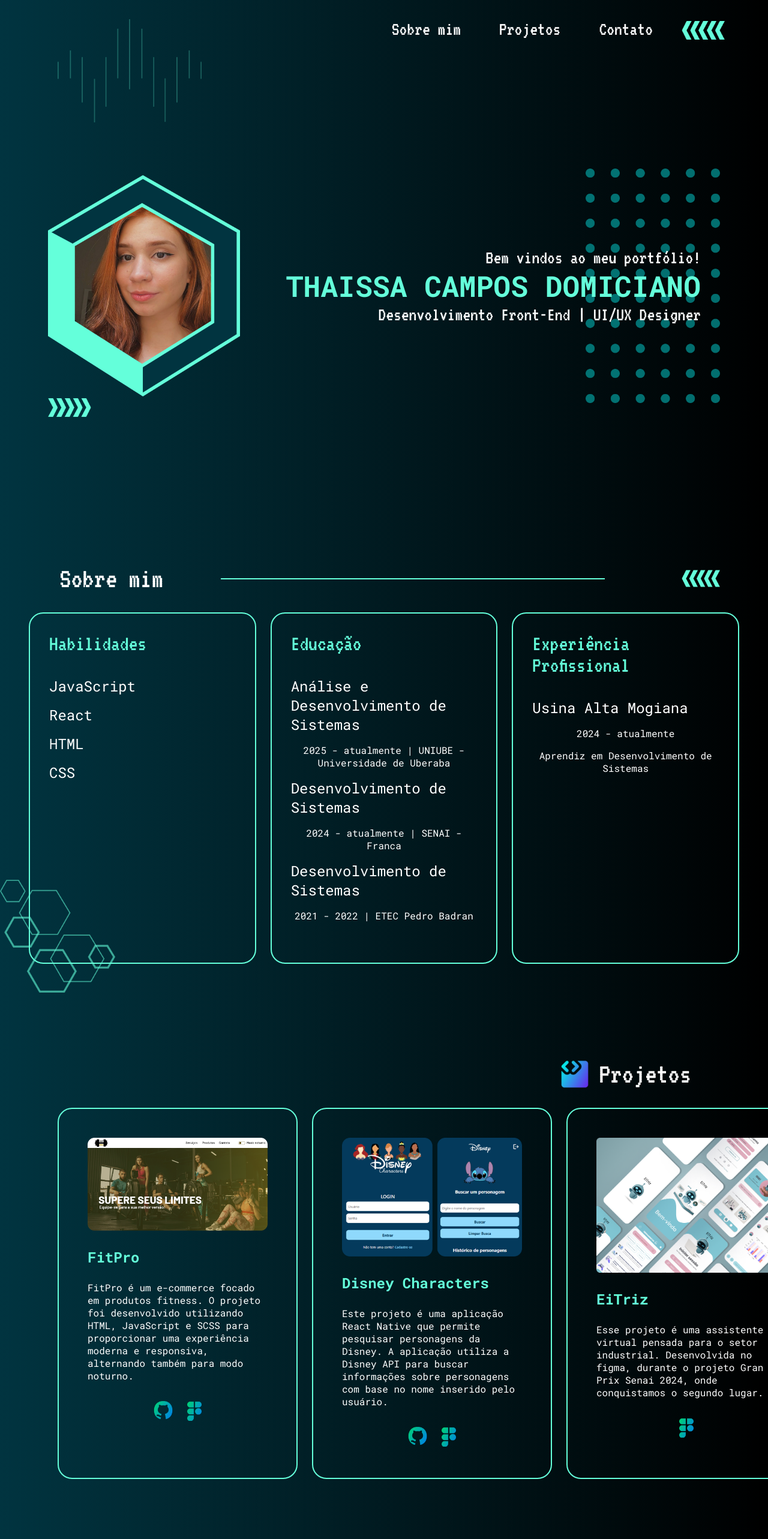
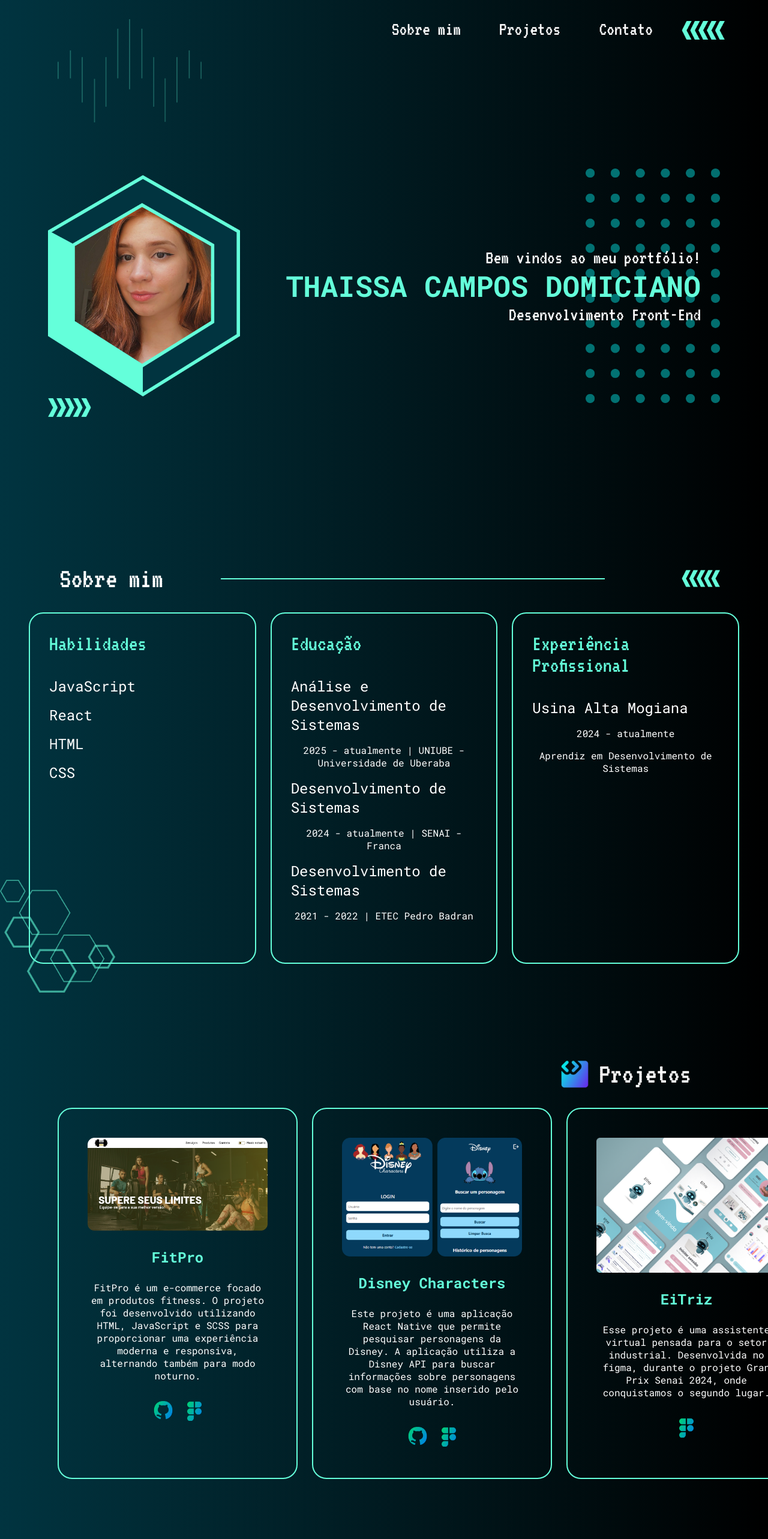
Before and after one commit to ThaissaDomiciano/portfolio, a React (Vite) app: page / in a window 1280 px wide. Shown: the top 2566 px of the page at 60% size. Built offline with nearby package versions, Linux system fonts and the light colour scheme.

Commit message:
Alterando projects

```diff
--- a/src/sections/Banner.jsx
+++ b/src/sections/Banner.jsx
@@ -7,7 +7,7 @@ const Banner = () => {
       <div className="banner-content">
         <p>Bem vindos ao meu portfólio!</p>
         <h1>THAISSA CAMPOS DOMICIANO</h1>
-        <p>Desenvolvimento Front-End | UI/UX Designer</p>
+        <p>Desenvolvimento Front-End</p>
       </div>
       <div className="banner-image">
         <img src="/photo.png" className="banner-img"/>
--- a/src/sections/Projects.css
+++ b/src/sections/Projects.css
@@ -2,6 +2,7 @@
 
 .projects {
   padding: var(--padding-3xl);
+  text-align: center;
 }
 
 .section-title {
@@ -117,6 +118,7 @@
 
   .section-projects {
     flex-direction: column;
+    align-items: center;
     gap: 1.5rem;
   }
 
@@ -144,6 +146,7 @@
 
   .section-projects {
     flex-direction: column;
+    align-items: center;
     gap: 1rem;
   }
 
```
